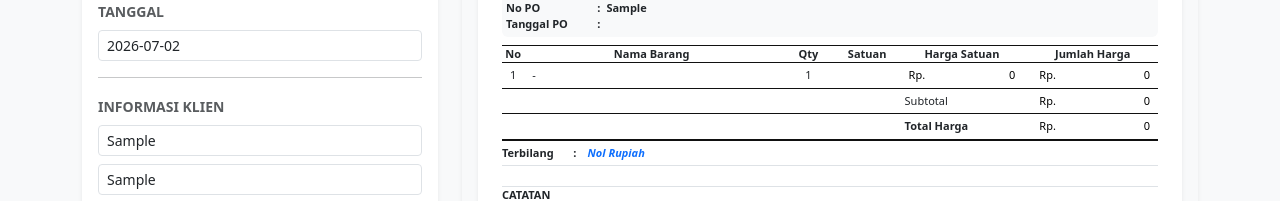
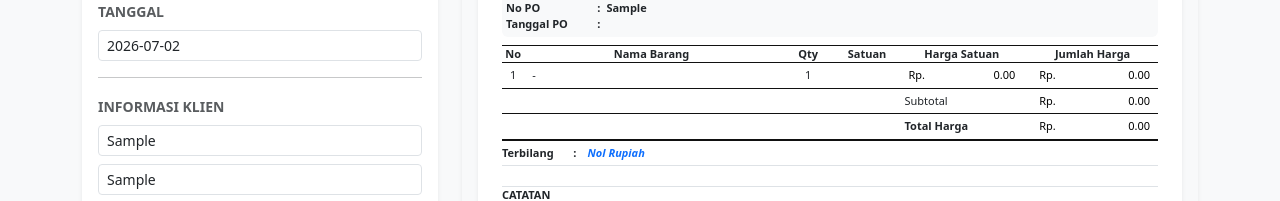
Before and after one commit to AllanWijaya/invoice-maker, a Next.js app: page / in a window 1280 px wide. Both pictures are taken after typing "Sample", "Sample", "Sample", "name@example.com", "Sample", "Sample" into the empty fields and a click on the button "+ Tambah Item". Shown: the part 320-521 px from the top of the page. Built offline with nearby package versions, Linux system fonts and the light colour scheme.

Commit message:
Update function format currency

```diff
--- a/lib/Helper.ts
+++ b/lib/Helper.ts
@@ -59,9 +59,9 @@ export const calculateTotal = (
   return calculateSubtotal(items);
 };
 
-export const formatCurrency = (amount: number, isCurrency: boolean = false) => {
+export const formatCurrency = (amount: number, isCurrency: boolean = false,digit=0) => {
   const options: Intl.NumberFormatOptions = {
-    minimumFractionDigits: 0,
+    minimumFractionDigits: digit,
   };
 
   if (isCurrency) {
@@ -69,7 +69,7 @@ export const formatCurrency = (amount: number, isCurrency: boolean = false) => {
     options.currency = "IDR";
   }
 
-  return new Intl.NumberFormat("id-ID", options).format(amount);
+  return new Intl.NumberFormat("en-US", options).format(amount);
 };
 
 export const formatDate = (date: string) => {
--- a/pages/components/InvoicePreview.tsx
+++ b/pages/components/InvoicePreview.tsx
@@ -234,14 +234,14 @@ const InvoicePreview = forwardRef<HTMLDivElement, InvoicePreviewProps>(
                     <td className="px-2">
                       <div className="d-flex justify-content-between align-items-center">
                         <span>Rp.</span>
-                        <span>{formatCurrency(item.price)}</span>
+                        <span>{formatCurrency(item.price,false,2)}</span>
                       </div>
                     </td>
                     <td className="ps-2 pe-1">
                       <div className="d-flex justify-content-between align-items-center">
                         <span>Rp.</span>
                         <span>
-                          {formatCurrency(item.quantity * item.price)}
+                          {formatCurrency(item.quantity * item.price,false,2)}
                         </span>
                       </div>
                     </td>
@@ -259,7 +259,7 @@ const InvoicePreview = forwardRef<HTMLDivElement, InvoicePreviewProps>(
                     <div className="d-flex justify-content-between align-items-center">
                       <span>Rp.</span>
                       <span>
-                        {formatCurrency(calculateSubtotal(invoiceData.items))}
+                        {formatCurrency(calculateSubtotal(invoiceData.items),false,2)}
                       </span>
                     </div>
                   </td>
@@ -294,7 +294,8 @@ const InvoicePreview = forwardRef<HTMLDivElement, InvoicePreviewProps>(
                                     brandData.taxRate,
                                     brandData.jenisTransaksi,
                                   ),
-                                ),
+                                )
+                                ,false,2
                               )}
                             </span>
                           </div>
@@ -330,7 +331,8 @@ const InvoicePreview = forwardRef<HTMLDivElement, InvoicePreviewProps>(
                                     brandData.taxRate,
                                     brandData.jenisTransaksi,
                                   ),
-                                ),
+                                )
+                                ,false,2
                               )}
                             </span>
                           </div>
@@ -362,7 +364,7 @@ const InvoicePreview = forwardRef<HTMLDivElement, InvoicePreviewProps>(
                             invoiceData.items,
                             brandData.taxRate,
                             brandData.jenisTransaksi,
-                          ),
+                          ),false,2
                         )}
                       </span>
                     </div>
```
